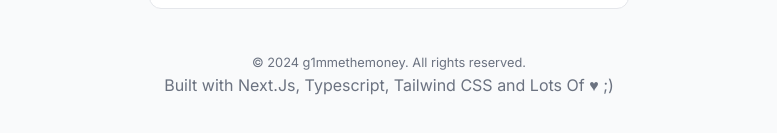
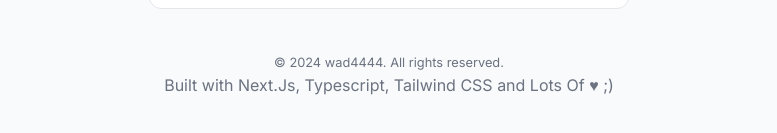
Before and after one commit to wad4444/portfolio, a Next.js app: page / in a window 1280 px wide. Shown: the part 2924-3057 px from the top of the page, without its empty margins (251-1028 px from the left). Built offline with nearby package versions, Linux system fonts and the light colour scheme.

Commit message:
change name

```diff
--- a/components/footer.tsx
+++ b/components/footer.tsx
@@ -4,7 +4,7 @@ export default function Footer() {
   return (
     <footer className="mb-10 px-4 text-center text-gray-500">
       <small>
-        &copy; {new Date().getFullYear()} g1mmethemoney. All rights reserved.
+        &copy; {new Date().getFullYear()} wad4444. All rights reserved.
       </small>
       <p>Built with Next.Js, Typescript, Tailwind CSS and Lots Of ♥ ;)</p>
     </footer>
```
